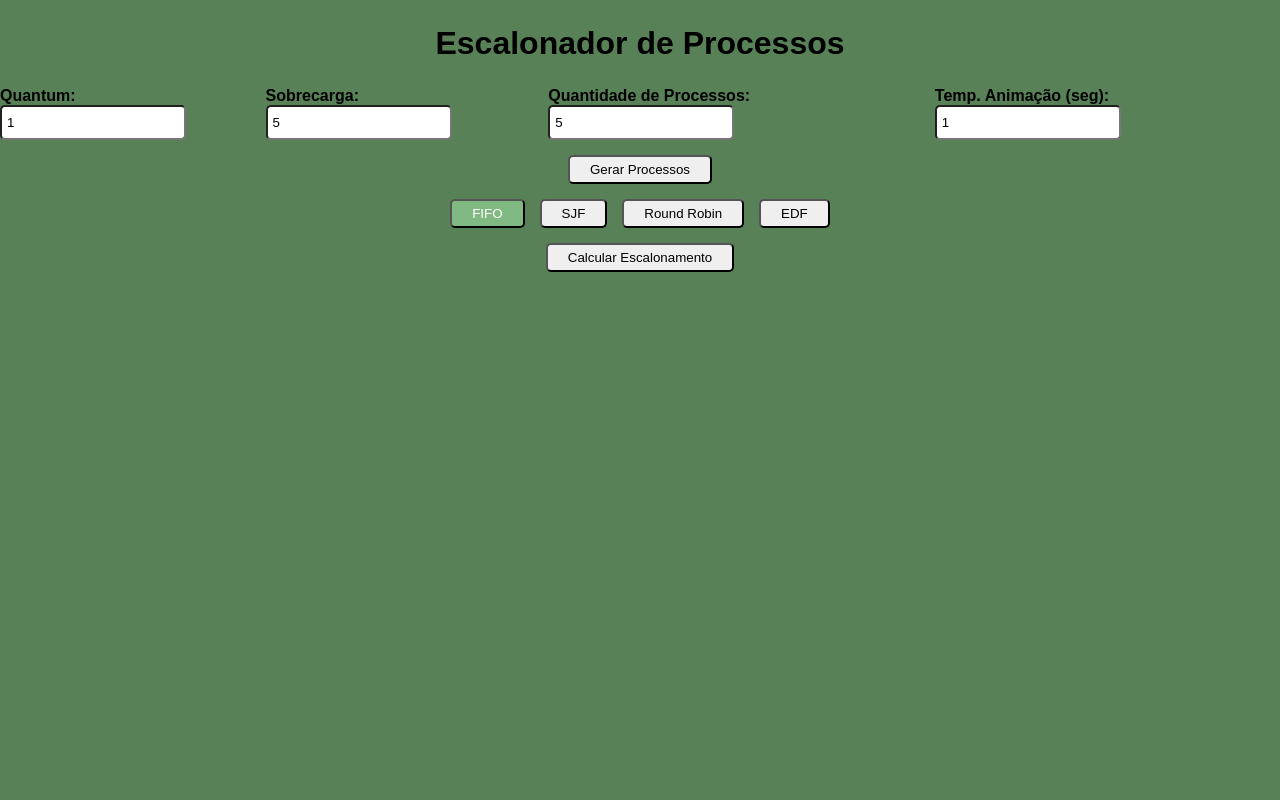
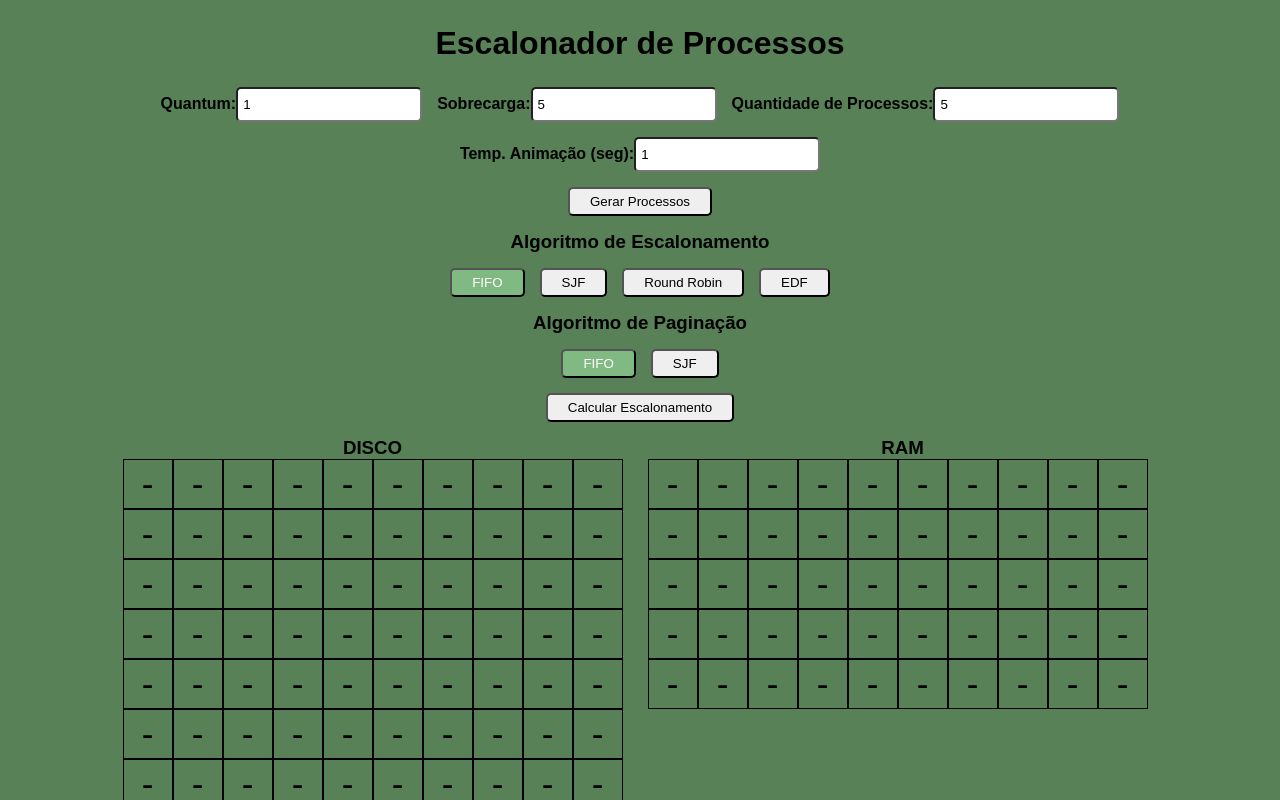
Before and after one commit to IgorMarinhoArgollo/so-escalonamento, a React (Vite) app: page / in a window 1280 px wide. Both pictures are taken after typing "5", "5" into the empty fields and a click on the button "Calcular Escalonamento". Shown: the top 800 px of the page. Built offline with nearby package versions, Linux system fonts and the light colour scheme.

Commit message:
base para a paginacao

```diff
--- a/src/App.css
+++ b/src/App.css
@@ -14,6 +14,7 @@ h1 {
 
 .basicForm {
   display: flex;
+  flex-wrap: wrap;
   font-weight: 600;
   justify-content: center;
   gap: 15px;
@@ -184,6 +185,7 @@ input {
 .sobrecarga-dead {
   background-color: #943029;
 }
+
 .legendas {
   display: grid;
   grid-template-columns: 1fr 1fr;
@@ -193,6 +195,7 @@ input {
   max-width: 500px;
   width: 100%;
 }
+
 .itemLegenda {
   align-items: center;
   display: flex;
@@ -205,3 +208,42 @@ h3 {
   display: flex;
   justify-content: center;
 }
+
+.memoria {
+  display: flex;
+  flex-wrap: wrap;
+  justify-content:center;
+  gap: 25px;
+}
+
+.disco {
+ display: flex;
+ flex-wrap: wrap;
+ width: 500px;
+ padding-bottom: 100px;
+}
+
+.ram {
+  display: flex;
+  flex-wrap: wrap;
+  width: 510px;
+}
+
+.celula {
+  display: flex;
+  justify-content: center;
+  align-items: center;
+  width: 50px;
+  height: 50px;
+  border: 1px solid black;
+  font-size: 35px;
+}
+
+.celProcName {
+  font-size: 22px;
+}
+
+.celProcIndex {
+  font-size: 16px;
+  margin-bottom: 8px;
+}
--- a/src/App.jsx
+++ b/src/App.jsx
@@ -15,6 +15,9 @@ function App() {
   const [sobrecarga, setSobrecarga] = useState()
   const [mostrarGrafico, setMostrarGrafico] = useState(false);
   const [animationTime, setAnimationTime] = useState(1);
+  const [algoritmoPaginacao, setAlgoritmoPaginacao] = useState('fifo');
+  const [disco, setDisco] = useState(Array(100).fill(null));
+  const [ram, setRam] = useState(Array(50).fill(null));
 
   const handleInputChange = (e) => {
     setMostrarGrafico(false);
@@ -41,6 +44,7 @@ function App() {
           tempoDeChegada: 0,
           tempoDeExecucao: 0,
           deadLine: 0,
+          paginas: Math.floor(Math.random() * 10) + 1,
           clocks: []
         }));
         return [...processosAtualizados, ...novosProcessos];
@@ -190,7 +194,7 @@ function App() {
       clocks: [],
       tempoRestante: p.tempoDeExecucao,
       deadlineEstourado: false,
-      quantumRestante: quantum // Adiciona controle do quantum
+      quantumRestante: quantum
     }));
 
     let tempoAtual = 0;
@@ -213,7 +217,7 @@ function App() {
           if (processo === processoEmSobrecarga) {
             processo.clocks[tempoAtual] = 'sobrecarga';
           } else if (processo.tempoRestante > 0 && processo.tempoDeChegada <= tempoAtual) {
-            processo.clocks[tempoAtual] = processo.deadlineEstourado
+            processo.clocks[tempoAtual] = processo.deadlineEstourado && processo.deadLine > 0
               ? 'espera-dead'
               : 'espera';
           } else {
@@ -250,7 +254,7 @@ function App() {
         }
 
         if (processo === processoAtual) {
-          processo.clocks[tempoAtual] = processo.deadlineEstourado
+          processo.clocks[tempoAtual] = processo.deadlineEstourado && processo.deadLine > 0
             ? 'executando-dead'
             : 'executando';
           processo.tempoRestante--;
@@ -277,7 +281,7 @@ function App() {
             indexAtual++; // Move para o próximo processo
           }
         } else if (processo.tempoRestante > 0) {
-          processo.clocks[tempoAtual] = processo.deadlineEstourado
+          processo.clocks[tempoAtual] = processo.deadlineEstourado && processo.deadLine > 0
             ? 'espera-dead'
             : 'espera';
         } else {
@@ -489,6 +493,7 @@ function App() {
       )}
 
       {/* Seleciona tipo de algoritmo */}
+      <h3>Algoritmo de Escalonamento</h3>
       <div className='typeSelector'>
         <button
           onClick={() => {
@@ -528,6 +533,29 @@ function App() {
         </button>
       </div>
 
+      {/* Seleciona tipo de paginação */}
+      <h3>Algoritmo de Paginação</h3>
+      <div className='typeSelector'>
+        <button
+          onClick={() => {
+            setMostrarGrafico(false);
+            setAlgoritmoPaginacao('fifo');
+          }}
+          className={algoritmoPaginacao === 'fifo' ? 'active' : ''}
+        >
+          FIFO
+        </button>
+        <button
+          onClick={() => {
+            setMostrarGrafico(false);
+            setAlgoritmoPaginacao('lru');
+          }}
+          className={algoritmoPaginacao === 'lru' ? 'active' : ''}
+        >
+          SJF
+        </button>
+      </div>
+
       {/* Botão ativar cálculo */}
       <button
         className='basicButton'
@@ -541,7 +569,6 @@ function App() {
             const letra = String.fromCharCode(65 + index); // Converte 0->A, 1->B, 2->C, etc.
             console.log('Nome antes:', processo.nomeDoProcesso); // Debug
             const novoNome = !processo.nomeDoProcesso || processo.nomeDoProcesso.trim() === '' ? letra : processo.nomeDoProcesso;
-            console.log('Nome depois:', novoNome); // Debug
 
             return {
               ...processo,
@@ -553,6 +580,20 @@ function App() {
             };
           });
 
+          // Preenche o array disco
+          const novoDiscoArray = Array(120).fill(null);
+          let currentIndex = 0;
+
+          processosAtualizados.forEach(processo => {
+            for (let i = 0; i < processo.paginas; i++) {
+              if (currentIndex < 120) {
+                novoDiscoArray[currentIndex] = `${processo.nomeDoProcesso}:${i + 1}`;
+                currentIndex++;
+              }
+            }
+          });
+
+          setDisco(novoDiscoArray);
           setProcessos(processosAtualizados);
 
           // Executa o algoritmo após a atualização dos processos
@@ -579,8 +620,8 @@ function App() {
           setTimeout(() => {
             graficoRef.current?.animarLinha();
           }, 100);
-        }}
-      >
+
+        }}      >
         Calcular Escalonamento
       </button>
 
@@ -594,8 +635,39 @@ function App() {
         </div>
       )}
 
+      {mostrarGrafico && (<div className='memoria'>
+        <div className='area'>
+          <h3>DISCO</h3>
+          <div className='disco'>
+            {disco.map((e, index) => (
+              <p key={index} className='celula'>
+                {e != null ? (
+                  <>
+                    <p className='celProcName'>{e.split(':')[0]}</p>
+                    <p className='celProcIndex'>{e.split(':')[1]}</p>
+                  </>
+                ) : '-'}
+              </p>
+            ))}
+          </div>
+        </div>
+        <div className="area">
+          <h3>RAM</h3>
+          <div className='ram'>
+            {ram.map((e, index) => <p key={index} className='celula'>
+              {e != null ? (
+                <>
+                  <p className='celProcName'>{e.split(':')[0]}</p>
+                  <p className='celProcIndex'>{e.split(':')[1]}</p>
+                </>
+              ) : '-'}
+            </p>)}
+          </div>
+        </div>
+      </div>)}
+
       {/* REMOVER - Div temporária com os valores dos inputs dos processos */}
-     {/*  {processos.length > 0 && (
+     {/* {processos.length > 0 && (
         <div className='proccessList'>
           {processos.map((processo, index) => (
             <p key={index}>
@@ -604,6 +676,7 @@ function App() {
           ))}
           <p>{tipoDeAlgoritmo}</p>
           <p>{sobrecarga}</p>
+          <p>{algoritmoPaginacao}</p>
         </div>
       )} */}
 
--- a/src/fichaDoProcesso.jsx
+++ b/src/fichaDoProcesso.jsx
@@ -7,6 +7,7 @@ function FichaDoProcesso({ setProcessos, processos, index, setMostrarGrafico })
     tempoDeChegada: '',
     tempoDeExecucao: '',
     deadLine: '',
+    paginas: Math.floor(Math.random() * 10) + 1,
   });
 
   useEffect(() => {
@@ -19,6 +20,7 @@ function FichaDoProcesso({ setProcessos, processos, index, setMostrarGrafico })
         tempoDeChegada: processo.tempoDeChegada?.toString() || '',
         tempoDeExecucao: processo.tempoDeExecucao?.toString() || '',
         deadLine: processo.deadLine?.toString() || '',
+        paginas: processo.paginas || processo.paginas?.toString(),
       });
     }
   }, [processos, index]);
@@ -34,6 +36,7 @@ function FichaDoProcesso({ setProcessos, processos, index, setMostrarGrafico })
       tempoDeChegada: parseInt(novoFormData.tempoDeChegada, 10) || 0,
       tempoDeExecucao: parseInt(novoFormData.tempoDeExecucao, 10) || 0,
       deadLine: parseInt(novoFormData.deadLine, 10) || 0,
+      paginas: parseInt(novoFormData.paginas, 10) || Math.floor(Math.random() * 10) + 1,
       clocks: [],
     };
 
@@ -109,6 +112,22 @@ function FichaDoProcesso({ setProcessos, processos, index, setMostrarGrafico })
             required
           />
         </div>
+
+        {/* Paginas */}
+        <div className='inputDiv'>
+          <label htmlFor={`paginas-${index}`}>
+            # de Páginas
+          </label>
+          <input
+            type="number"
+            id={`paginas-${index}`}
+            name="paginas"
+            value={formData.paginas}
+            onChange={handleChange}
+            min="0"
+            required
+          />
+        </div>
       </form>
     </div>
   );
```
